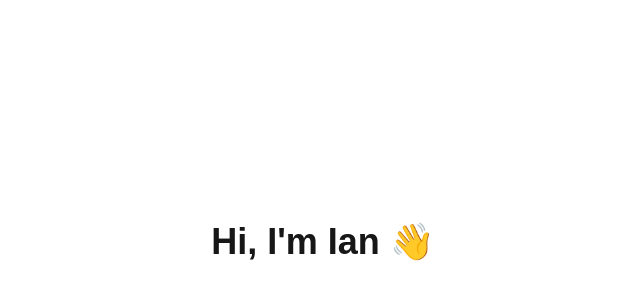
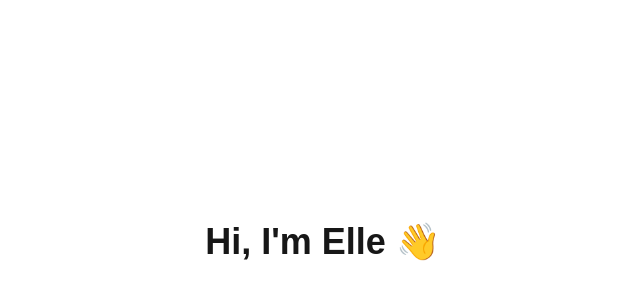
Before and after one commit to ordoughnew-types/portfolio, a Next.js app: page / in a window 1280 px wide. Shown: the part 158-458 px from the top of the page, without its empty margins (317-957 px from the left). Built offline with nearby package versions, Linux system fonts and the light colour scheme.

Commit message:
Trying vercel domain

```diff
--- a/app/page.tsx
+++ b/app/page.tsx
@@ -2,7 +2,7 @@ export default function Home() {
   return (
     <main className="flex min-h-screen items-center justify-center">
       <h1 className="text-4xl font-bold">
-        Hi, I'm Ian 👋
+        Hi, I'm Elle 👋
       </h1>
     </main>
   );
```
